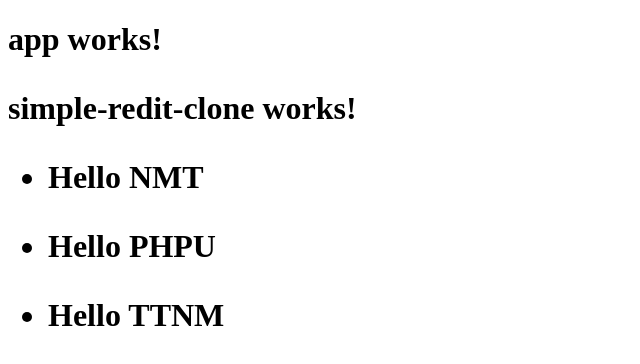
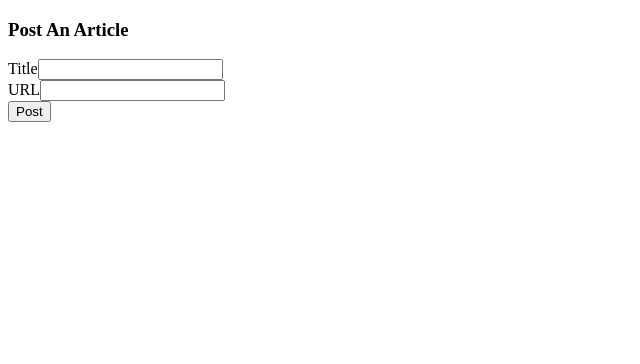
Before and after one commit to minhtrung2606-work/my-first-ng4-app, an Angular app in the folder Simple-Redit-Clone/: page / in a window 1280 px wide. Shown: the top 364 px of the page, without its empty margins (0-640 px from the left). Built offline with nearby package versions, Linux system fonts and the light colour scheme.

Commit message:
Add submission form to SimpleReditClone component to allow user to post an article

```diff
--- a/Simple-Redit-Clone/src/app/app.component.html
+++ b/Simple-Redit-Clone/src/app/app.component.html
@@ -1,7 +1 @@
-<h1>
-  {{title}}
-
-  <app-simple-redit-clone></app-simple-redit-clone>
-
-  <app-user-list></app-user-list>
-</h1>
+<app-simple-redit-clone></app-simple-redit-clone>
--- a/Simple-Redit-Clone/src/app/simple-redit-clone/simple-redit-clone.component.html
+++ b/Simple-Redit-Clone/src/app/simple-redit-clone/simple-redit-clone.component.html
@@ -1,3 +1,18 @@
-<p>
-  simple-redit-clone works!
-</p>
+<form>
+  <header>
+    <h3>Post An Article</h3>
+  </header>
+  <div>
+    <div>
+      <label for="title">Title</label>
+      <input name="title" #newTitle>
+    </div>
+    <div>
+      <label for="url">URL</label>
+      <input name="url" #newUrl>
+    </div>
+  </div>
+  <footer>
+    <button (click)="postAnArticle(newTitle, newUrl)">Post</button>
+  </footer>
+</form>
--- a/Simple-Redit-Clone/src/app/simple-redit-clone/simple-redit-clone.component.ts
+++ b/Simple-Redit-Clone/src/app/simple-redit-clone/simple-redit-clone.component.ts
@@ -12,4 +12,11 @@ export class SimpleReditCloneComponent implements OnInit {
   ngOnInit() {
   }
 
+  postAnArticle(title: HTMLInputElement, url: HTMLInputElement): boolean {
+    console.log(`
+      Title: ${title.value}, URL: ${url.value}
+    `);
+    return false;
+  }
+
 }
```
